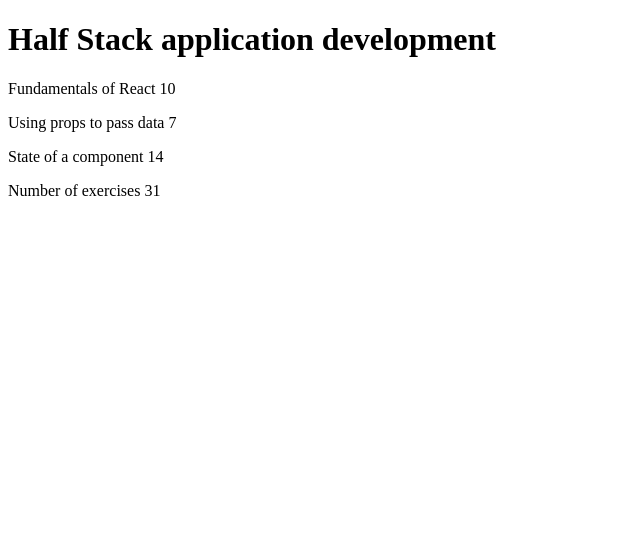
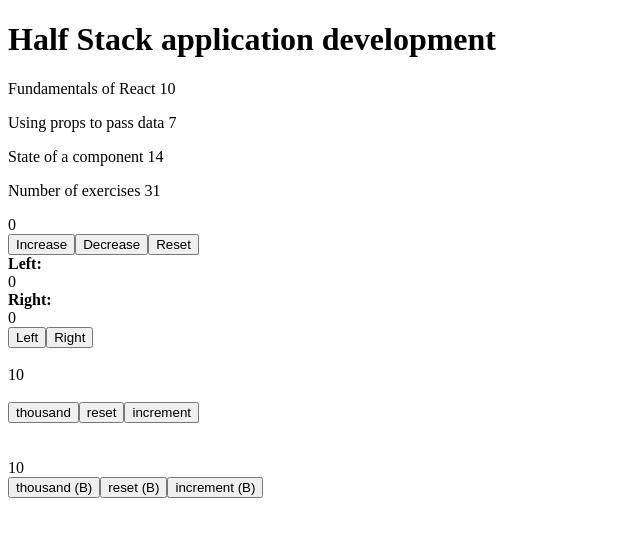
Before and after one commit to ananta-dev/university-of-helsinki-full-stack-open, a React (Create React App) app in the folder part01/: page / in a window 1280 px wide. Shown: the top 536 px of the page, without its empty margins (0-640 px from the left). Built offline with nearby package versions, Linux system fonts and the light colour scheme.

Commit message:
Replicated many changes to the code during the lectures

```diff
--- a/part01/src/App.js
+++ b/part01/src/App.js
@@ -1,3 +1,4 @@
+import { useState } from "react";
 const Header = props => <h1>{props.courseName}</h1>;
 
 const Part = props => (
@@ -27,7 +28,19 @@ const Total = props => {
     return <p>Number of exercises {totalNumber}</p>;
 };
 
+const Display = ({ counter }) => {
+    return <div>{counter}</div>;
+};
+
+const Button = ({ onClickFunction, text }) => {
+    return <button onClick={onClickFunction}>{text}</button>;
+};
+
 const App = () => {
+    const [counter, setCounter] = useState(0);
+    const [left, setLeft] = useState(0);
+    const [right, setRight] = useState(0);
+
     const course = {
         name: "Half Stack application development",
         parts: [
@@ -48,12 +61,63 @@ const App = () => {
             },
         ],
     };
+    const [value, setValue] = useState(10);
+    const [valueB, setValueB] = useState(10);
+
+    // setTimeout(() => setCounter(counter + 1), 2000);
+
+    const increaseByOne = () => setCounter(counter + 1);
+    const decreaseByOne = () => setCounter(counter - 1);
+    const setToZero = () => setCounter(0);
+    const increaseLeft = () => setLeft(left + 1);
+    const increaseRight = () => setRight(right + 1);
+    const setToValue = newValue => () => {
+        console.log("value now", newValue); // print the new value to console
+        setValue(newValue);
+    };
+
+    const setToValueB = newValue => {
+        console.log("value now", newValue);
+        setValueB(newValue);
+    };
 
     return (
         <div>
             <Header courseName={course.name} />
             <Content courseParts={course.parts} />
             <Total courseParts={course.parts} />
+            <Display counter={counter} />
+            <Button onClickFunction={increaseByOne} text='Increase' />
+            <Button onClickFunction={decreaseByOne} text='Decrease' />
+            <Button onClickFunction={setToZero} text='Reset' />
+            <br />
+            <strong>Left: </strong>
+            <Display counter={left} />
+            <strong>Right: </strong>
+            <Display counter={right} />
+            <Button onClickFunction={increaseLeft} text='Left' />
+            <Button onClickFunction={increaseRight} text='Right' />
+            <br />
+            <br />
+            <div>
+                {value}
+                <br />
+                <br />
+                <button onClick={setToValue(1000)}>thousand</button>
+                <button onClick={setToValue(0)}>reset</button>
+                <button onClick={setToValue(value + 1)}>increment</button>
+            </div>
+            <br />
+            <br />
+            <div>
+                {valueB}
+                <br />
+                <button onClick={() => setToValueB(1000)}>thousand (B)</button>
+                <button onClick={() => setToValueB(0)}>reset (B)</button>
+                <button onClick={() => setToValueB(value + 1)}>
+                    increment (B)
+                </button>
+            </div>
         </div>
     );
 };
```
